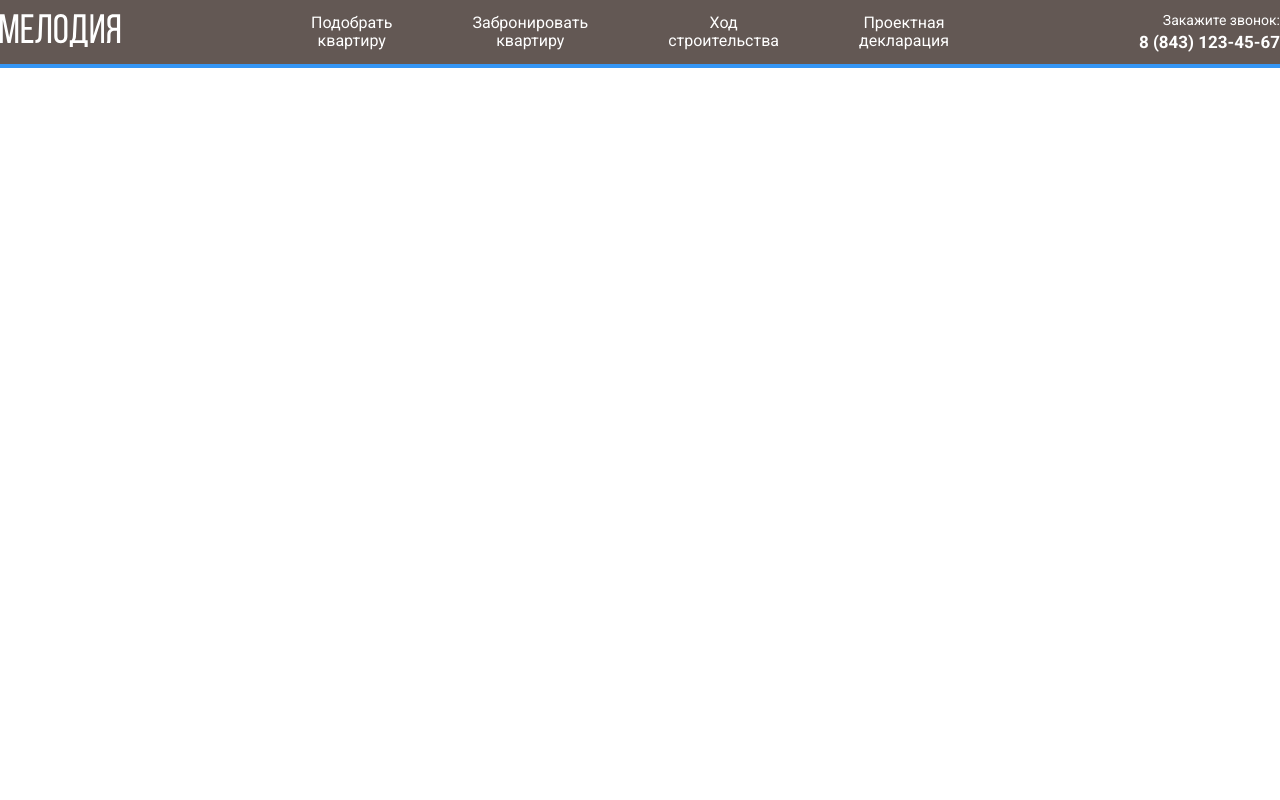
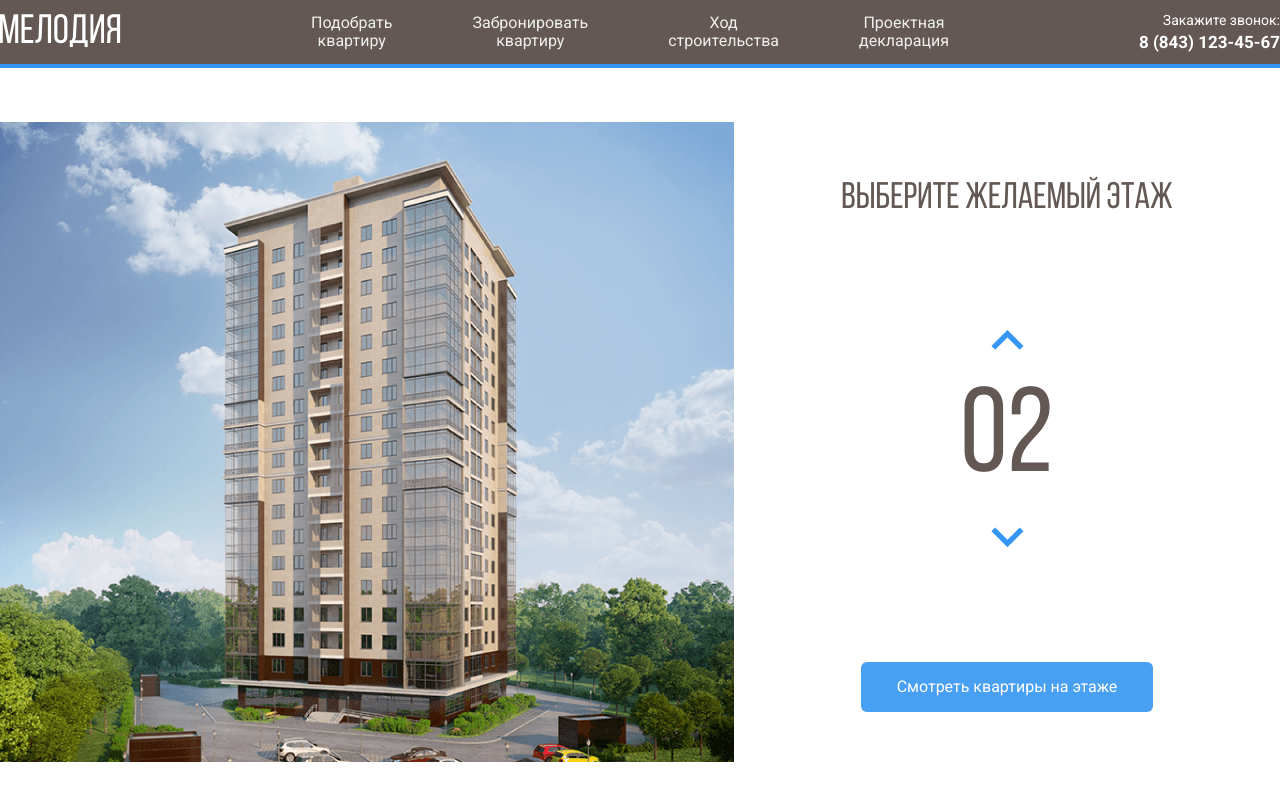
Before and after one commit to RomanOmelianenko/gk-melody, a plain HTML site: page index.html in a window 1280 px wide. Drawn offline with Linux system fonts and the light colour scheme; a web font is replaced by a local one.

Commit message:
main-block

```diff
--- a/css/style.css
+++ b/css/style.css
@@ -1,15 +1,24 @@
+@font-face {
+  font-family: "Bebas Neue";
+  src: local("BebasNeueRegular"), url("../BebasNeueRegular.woff2") format("woff2"),
+    url("../fonts/BebasNeueRegular.woff") format("woff");
+  font-weight: normal;
+  font-style: normal;
+  font-display: swap;
+}
+
 * {
   box-sizing: border-box;
 }
 
 body {
-  font-family: 'Roboto', sans-serif;
+  font-family: "Roboto", sans-serif;
 }
 
 .header {
   background-color: #635854;
   padding: 12px 0;
-  border-bottom: 4px solid #3596F5;
+  border-bottom: 4px solid #3596f5;
 }
 
 .navbar {
@@ -31,6 +40,11 @@ body {
 .navbar-item {
   margin-left: 40px;
   margin-right: 40px;
+  opacity: 0.9;
+}
+
+.navbar-item:hover {
+  opacity: 1;
 }
 
 .navbar-link {
@@ -57,3 +71,77 @@ body {
   text-decoration: none;
   color: #fff;
 }
+/* /.header */
+
+.main {
+  max-width: 1280px;
+  margin: 0 auto;
+  padding-top: 54px;
+  display: flex;
+}
+
+.main-info {
+  flex-grow: 1;
+  text-align: center;
+  display: flex;
+  flex-direction: column;
+  align-items: center;
+  justify-content: space-around;
+}
+
+/* прописываем стили для каждого этажа */
+.home-image path {
+  opacity: 0;
+}
+
+.home-image path:hover {
+  opacity: 1;
+  cursor: pointer;
+}
+
+/* counter */
+.counter-group {
+  display: flex;
+  flex-direction: column;
+  align-items: center;
+}
+
+.counter-button {
+  background-color: #fff;
+  border: none;
+  cursor: pointer;
+}
+
+.counter-arrow-down {
+  transform: rotateY(180deg);
+}
+
+.main-title {
+  font-family: 'Bebas Neue', sans-serif;
+  font-weight: normal;
+  font-size: 37px;
+  line-height: 44px;
+  color: #635854;
+  margin: 0;
+}
+
+.counter {
+  color: #635854;
+  font-size: 120px;
+  font-family: 'Bebas Neue', sans-serif;
+  margin: 16px 0;
+}
+
+.button-primary {
+  background: #3596F5;
+  border-radius: 6px;
+  color: #fff;
+  border: none;
+  padding: 16px 36px;
+  cursor: pointer;
+  opacity: 0.9;
+}
+
+.button-primary:hover {
+  opacity: 1;
+}
--- a/index.html
+++ b/index.html
@@ -44,4 +44,52 @@
   </header>
 </body>
 
+  <main class="main">
+    <div class="main-image">
+      <svg class="home-image" width="734" height="640" viewBox="0 0 734 640" fill="none"
+        xmlns="http://www.w3.org/2000/svg" xmlns:xlink="http://www.w3.org/1999/xlink">
+        <rect width="734" height="640" fill="url(#pattern0)"/>
+        <defs>
+        <pattern id="pattern0" patternContentUnits="objectBoundingBox" width="1" height="1">
+        <use xlink:href="#image0_1_86" transform="translate(-0.00408719) scale(0.0013624 0.0015625)"/>
+        </pattern>
+        <image id="image0_1_86" width="740" height="640" xlink:href="./img/home.png"/>
+        </defs>
+        <path d="M223 530.7L443.8 538.7L513 525V546.7L444.5 566.4L223 555.4V530.7Z" fill="#3595F6" fill-opacity="0.75"/>
+        <path d="M224 529.7V504.7L444.3 508L514 504.7V524.7L444.7 537.7L224 529.7Z" fill="#3595F6" fill-opacity="0.75"/>
+        <path d="M224 503.7V478.7H445H514V501.7L446 508.7L224 503.7Z" fill="#3595F6" fill-opacity="0.75"/>
+        <path d="M224 479.7V454.7L445.3 451L513 457.7V479.7H445" fill="#3595F6" fill-opacity="0.75"/>
+        <path d="M224 453.7V427.7L445.5 424.4L514 435.4V456.7L445 450L224 453.7Z" fill="#3595F6" fill-opacity="0.75"/>
+        <path d="M223 426.7V403L444 390.7L515 413.7V435L444 422.7L223 426.7Z" fill="#3595F6" fill-opacity="0.75"/>
+        <path d="M223 404.7V379.7L445.2 363.4L515 392V412.7L444.7 391L223 404.7Z" fill="#3595F6" fill-opacity="0.75"/>
+        <path d="M223 379.7V354.7L445.5 334.4L515 371V391.7L443 363L223 379.7Z" fill="#3595F6" fill-opacity="0.75"/>
+        <path d="M223 353.7V329.7L446 305L515 349V370.7L445.7 332.7L223 353.7Z" fill="#3595F6" fill-opacity="0.75"/>
+        <path d="M223 328.7V304.7L445.5 276L515 327V347.7L444.7 305.4L223 328.7Z" fill="#3595F6" fill-opacity="0.75"/>
+        <path d="M222 304.7V280.7L444.3 247.7L515 307V326.7L445 276L222 304.7Z" fill="#3595F6" fill-opacity="0.75"/>
+        <path d="M223 279.7V255.7L444.2 220.7L514 284.7V305.7L445.3 247.4L223 279.7Z" fill="#3595F6" fill-opacity="0.75"/>
+        <path d="M223 255.7V230.7L445.3 192.7L514 263V283.7L445 219.7L223 255.7Z" fill="#3595F6" fill-opacity="0.75"/>
+        <path d="M223 229.7V204.7L443.8 161L514 240V262.7L445 189.4L223 229.7Z" fill="#3595F6" fill-opacity="0.75"/>
+        <path d="M224 205.7V180.7L444 132.7L514 217.7V240.7L443.3 161.4L224 205.7Z" fill="#3595F6" fill-opacity="0.75"/>
+        <path d="M223 180.7V155.7L442.8 103.7L514 196V218.7L444.3 132.4L223 180.7Z" fill="#3595F6" fill-opacity="0.75"/>
+        <path d="M223 155.7V129.7L445 73L514 174.7V195.7L444.7 104L223 155.7Z" fill="#3595F6" fill-opacity="0.75"/>
+      </svg>
+
+    </div>
+    <!-- /.main-image -->
+    <div class="main-info">
+      <h2 class="main-title">Выберите желаемый этаж</h2>
+      <div class="counter-group">
+        <button class="counter-button counter-up">
+          <img src="./img/arrow-up.svg" alt="arrow-up" class="counter-arrow arrow-up">
+        </button>
+        <span class="counter">02</span>
+        <button class="counter-button counter-down">
+          <img src="./img/arrow-down.svg" alt="arrow-down" class="counter-arrow arrow-down">
+        </button>
+      </div>
+      <button class="button button-primary">Смотреть  квартиры на этаже</button>
+    </div>
+    <!-- /.main-info -->
+  </main>
+
 </html>
```
Also changed, not shown: fonts/BebasNeueRegular.woff (added), fonts/BebasNeueRegular.woff2 (added), img/Group-3.svg (added), img/arrow-down.svg (added), img/arrow-up.svg (added), img/home.png (added).
